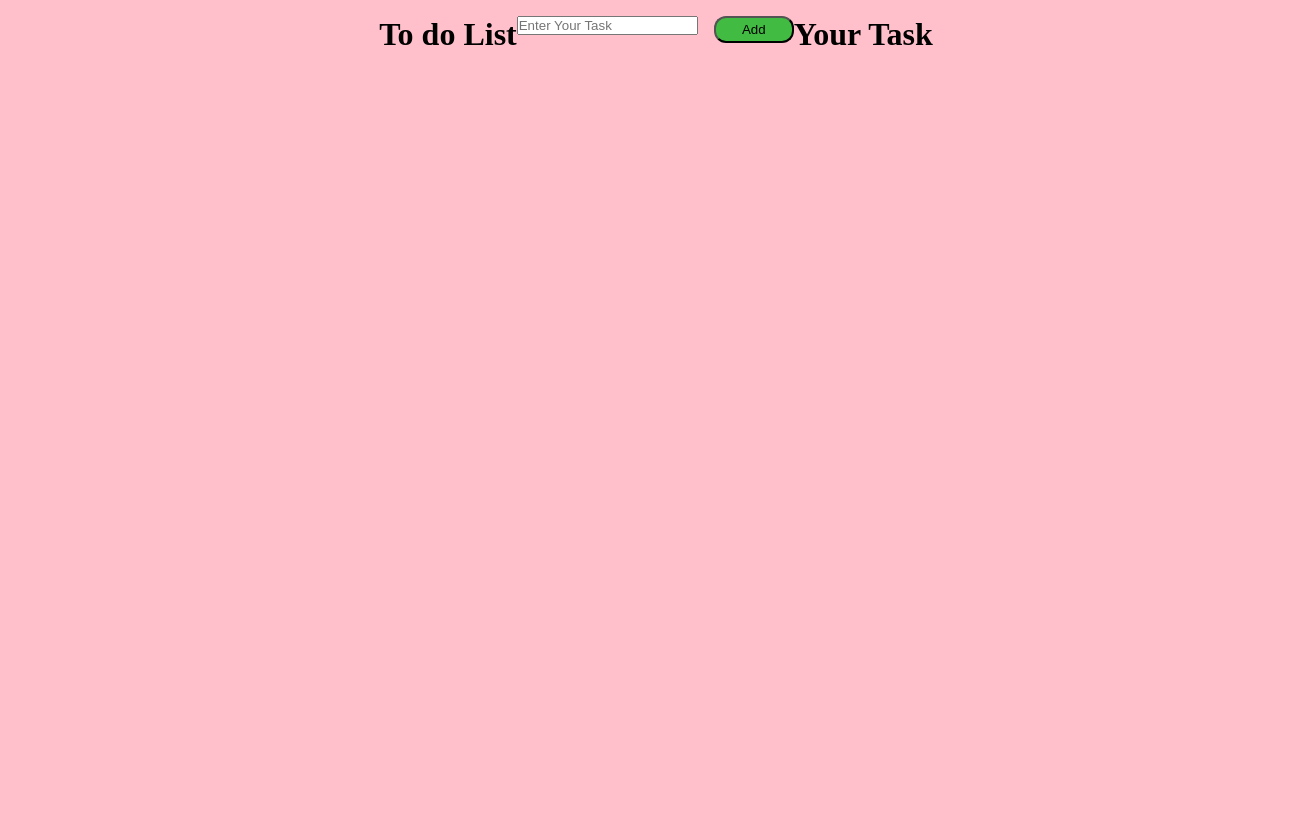
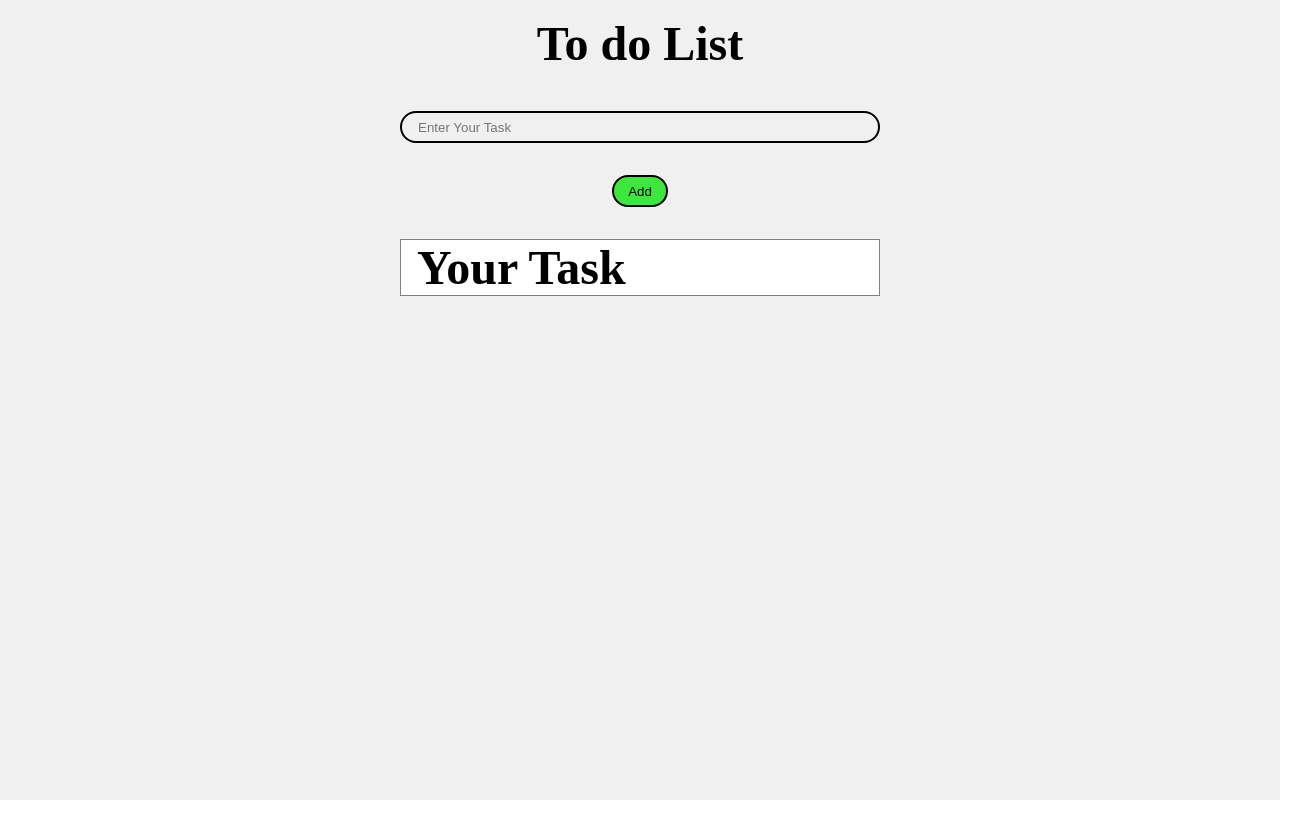
Before and after one commit to Srijanchaubey/To-Do-List, a plain HTML site: page Index.html in a window 1280 px wide. Shown: the whole page, 1312 px wide, since content can reach past the window. After the commit the page ends 800 px from the top, so only its background shows below. Drawn offline with Linux system fonts and the light colour scheme.

Commit message:
Updated final style.css

```diff
--- a/style.css
+++ b/style.css
@@ -1,63 +1,57 @@
 * {
-  margin: 0%;
+  margin: 0;
   padding: 0%;
-}
-
-.heading {
-  text-align: center;
-  padding-top: 1rem;
-  background-color: pink;
-  text-decoration: underline double black;
+  box-sizing: border-box;
 }
 
 .container {
-  width: 100%;
+  display: flex;
+  justify-content: flex-start;
+  flex-direction: column;
+  align-items: center;
+  padding: 1rem;
+  background-color: #f0f0f0;
   height: 100vh;
-  padding: 1rem;
-  background-color: pink;
-  display: flex;
-  justify-content: center;
-  align-items: flex-start;
-  flex-wrap: wrap;
 }
 
-.input-items {
-  width: auto;
+h1 {
+  font-size: 3rem;
 }
 
-.list-items {
-  width: 800px;
-  height: auto;
+.inp {
+  margin: 2.5rem 0 2rem 0;
 }
 
-div {
-  height: auto;
-  width: auto;
-}
-
-.list {
-  width: 800px;
-  height: 25px;
-  border: 1px solid black;
-  border-radius: 12px;
-  /* box-sizing: border-box; */
-  padding-left: 9px;
-  background-color: rgb(226, 223, 223);
+.input-sex {
+  width: 30rem;
+  height: 2rem;
+  border: 2px solid black;
+  border-radius: 1rem;
+  padding-left: 1rem;
+  background-color: #f0f0f0;
 }
 
 .add {
-  margin-left: 1rem;
-  width: 5rem;
-  height: 1.7rem;
-  border-radius: 0.75rem;
-  background-color: rgb(65, 187, 65);
+  width: 3.5rem;
+  height: 2rem;
+  border: 2px solid black;
+  border-radius: 1rem;
+  background-color: rgb(61, 231, 61);
+}
+
+.task-hold {
+  padding-left: 1rem;
+  margin-top: 2rem;
+  width: 30rem;
+  background-color: #fff;
+  /* box-shadow: 1px 8px black; */
+  border: 1px solid grey;
 }
 
 .red {
-  margin-left: 1rem;
-  width: 5rem;
-  height: 1.7rem;
-  border-radius: 0.75rem;
-  background-color: rgb(255, 0, 0);
-  color: #fff;
+  width: 3.5rem;
+  height: 2rem;
+  border: 2px solid black;
+  border-radius: 1rem;
+  background-color: rgb(219, 40, 40);
 }
```
